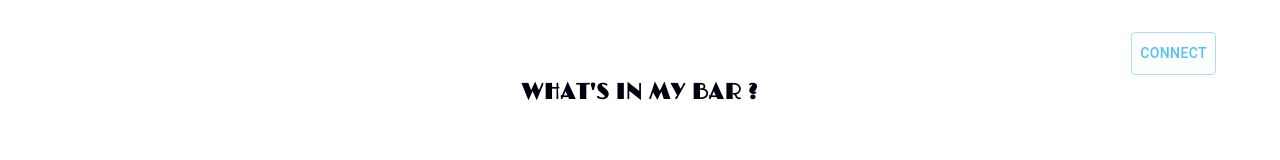
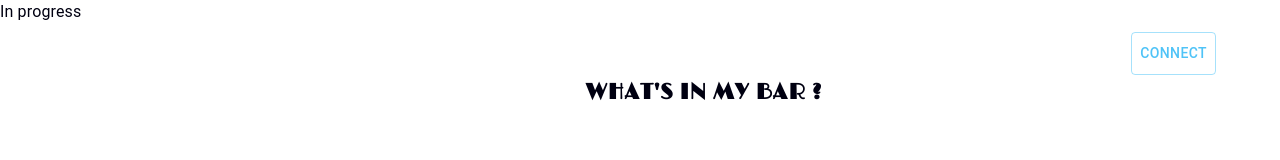
Before and after one commit to Valentin-Foucher/whats-in-my-bar, a React (Create React App) app in the folder frontend/: page / in a window 1280 px wide. Shown: the top 160 px of the page. Built offline with nearby package versions, Linux system fonts and the light colour scheme; no server answers.

Commit message:
feat: create left menu

```diff
--- /dev/null
+++ b/frontend/src/components/homepage/FilterMenu.tsx
@@ -0,0 +1,27 @@
+import { Box, makeStyles, Typography } from '@material-ui/core';
+import React from 'react';
+
+const useStyles = makeStyles({
+  container: {
+    maxWidth: 250,
+    width: "100%",
+    backgroundColor: "white",
+    height: "calc(100vh)",
+    display: "flex",
+    flexDirection: "column",
+    overflowY: "auto",
+    background: 'linear-gradient(45deg, #DF1448, rgba(244, 106, 38, 0.4)',
+    boxShadow: '1px 8px 7px 3px #DF1448'
+  },
+});
+
+export default function FilterMenu(){
+ const classes = useStyles()
+
+  return(
+    <Box className={classes.container}>
+      <Typography > In progress </Typography>
+    </Box>
+
+  )
+}
--- a/frontend/src/screens/HomePage.tsx
+++ b/frontend/src/screens/HomePage.tsx
@@ -1,6 +1,7 @@
-import { Button, makeStyles, Typography } from '@material-ui/core';
+import { Box, Button, makeStyles, Typography } from '@material-ui/core';
 import React, { useState } from 'react';
 import ConnectModal from '../components/homepage/ConnectModal';
+import FilterMenu from '../components/homepage/FilterMenu';
 import HomeBox from '../components/homepage/HomeBox';
 
 
@@ -32,11 +33,14 @@ export default function HomePage () {
   };
 
   return (
-    <>
-      <Button variant='outlined' color='primary' onClick={handleClick} className={classes.connexionButton}> Connect</Button>
-      <ConnectModal open={openConnect} onClose={handleCloseModal}/>
-      <Typography variant={'h1'} className={classes.title}> What's in my bar ? </Typography>
-      <HomeBox />
-    </>
+    <Box display='flex'>
+      <FilterMenu />
+      <Box>
+        <Button variant='outlined' color='primary' onClick={handleClick} className={classes.connexionButton}> Connect</Button>
+        <ConnectModal open={openConnect} onClose={handleCloseModal}/>
+        <Typography variant={'h1'} className={classes.title}> What's in my bar ? </Typography>
+        <HomeBox />
+      </Box>
+    </Box>
   );
 };
```
